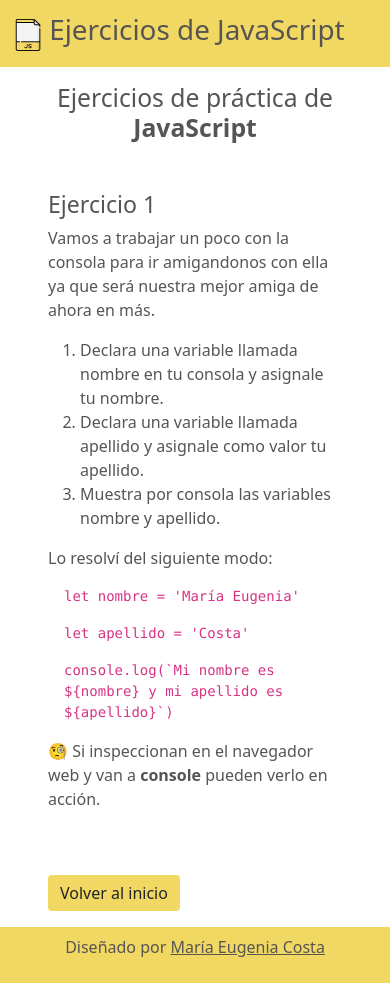
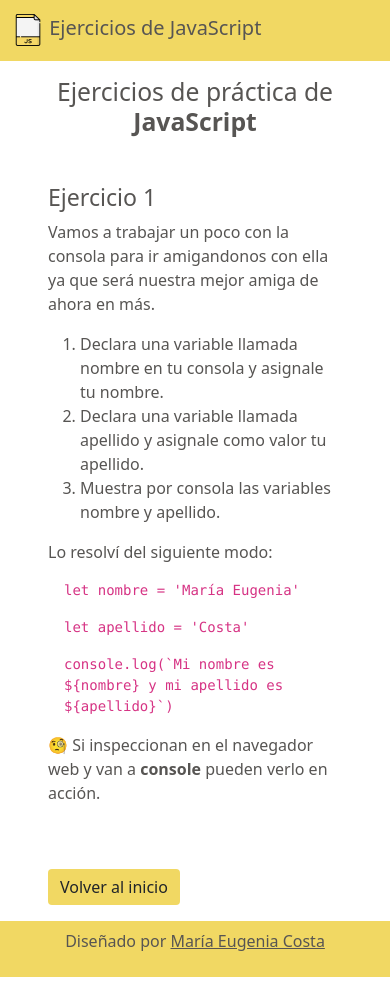
Before and after one commit to eugenia1984/JavaScript-Exercises, a plain HTML site: page ejercicio1.html in a window 390 px wide. Drawn offline with nearby package versions, Linux system fonts and the light colour scheme.

Commit message:
I updated de ejercicios css file

```diff
--- a/css/ejercicios.css
+++ b/css/ejercicios.css
@@ -9,7 +9,7 @@
 }
 
 #main-ejercicio1 {
-  height: 100vh;
+  min-height: 100vh;
 }
 
 .code-block {
@@ -20,3 +20,9 @@
   background-color: var(--primary-color);
   border: none;
 }
+
+@media (max-width: 576px) {
+  h1 {
+    font-size: 1.25rem;
+  }
+}
```
